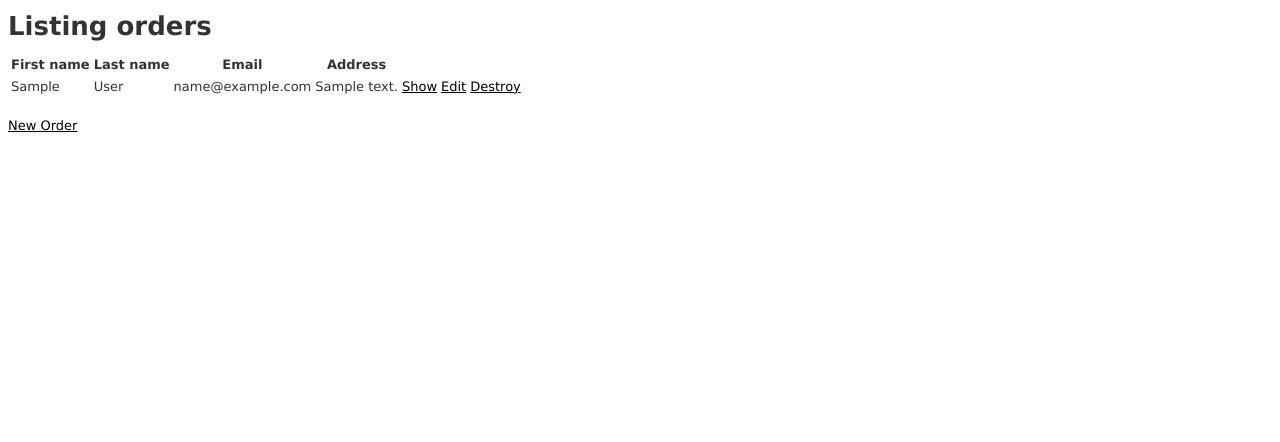
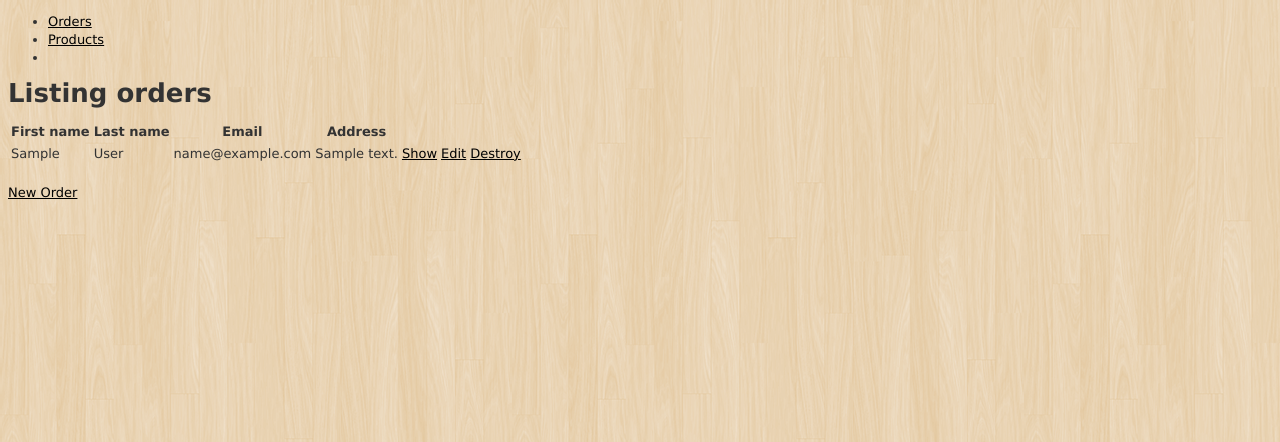
Before and after one commit to florida/ecomm_store, a Rails app: page /admin/orders in a window 1280 px wide. Shown: the top 442 px of the page. Run offline with Rails 7, Linux system fonts and the light colour scheme; tables that the repository leaves empty hold one stand-in row (values such as "Sample post"); style sheets or scripts are compiled from the project's sources; parts of the project's set-up code (start-up, migrations or seed data) failed here and were passed over; some libraries are stand-ins or nearby versions.

Commit message:
Changed admin paths, added header

```diff
--- a/app/assets/stylesheets/application.css
+++ b/app/assets/stylesheets/application.css
@@ -11,3 +11,7 @@
  *= require_self
  *= require_tree .
  */
+
+ body{
+ 	background-image: url(bg.png);
+ }
--- a/app/views/admin/orders/index.html.erb
+++ b/app/views/admin/orders/index.html.erb
@@ -19,7 +19,7 @@
     <td><%= order.address %></td>
     <td><%= link_to 'Show', admin_order_path(order) %></td>
     <td><%= link_to 'Edit', edit_admin_order_path(order) %></td>
-    <td><%= link_to 'Destroy', admin_order_path(order), method: :delete, data: { confirm: 'Are you sure?' } %></td>
+    <td><%= link_to 'Destroy', order, method: :delete, data: { confirm: 'Are you sure?' } %></td>
   </tr>
 <% end %>
 </table>
--- a/app/views/admin/orders/show.html.erb
+++ b/app/views/admin/orders/show.html.erb
@@ -21,5 +21,5 @@
 </p>
 
 
-<%= link_to 'Edit', edit_admin_order_path(@order) %> |
+<%= link_to 'Edit', edit_order_path(@order) %> |
 <%= link_to 'Back', admin_orders_path %>
--- a/app/views/admin/products/new.html.erb
+++ b/app/views/admin/products/new.html.erb
@@ -2,4 +2,4 @@
 
 <%= render 'form' %>
 
-<%= link_to 'Back', products_path %>
+<%= link_to 'Back', admin_products_path %>
--- a/app/views/layouts/application.html.erb
+++ b/app/views/layouts/application.html.erb
@@ -8,6 +8,13 @@
 </head>
 <body>
 
+<header>
+	<ul>
+		<li><%= link_to 'Orders', admin_orders_path %></li>
+		<li><%= link_to 'Products', admin_products_path %></li>
+		<li></li>
+	</ul>
+</header>
 <%= yield %>
 
 </body>
--- a/config/routes.rb
+++ b/config/routes.rb
@@ -2,6 +2,8 @@ Elmorfstore::Application.routes.draw do
 namespace :admin do
   resources :orders, :products
 end
+
+resources :orders, :products
   # The priority is based upon order of creation:
   # first created -> highest priority.
 
```
Also changed, not shown: app/assets/images/bg.png (added).
